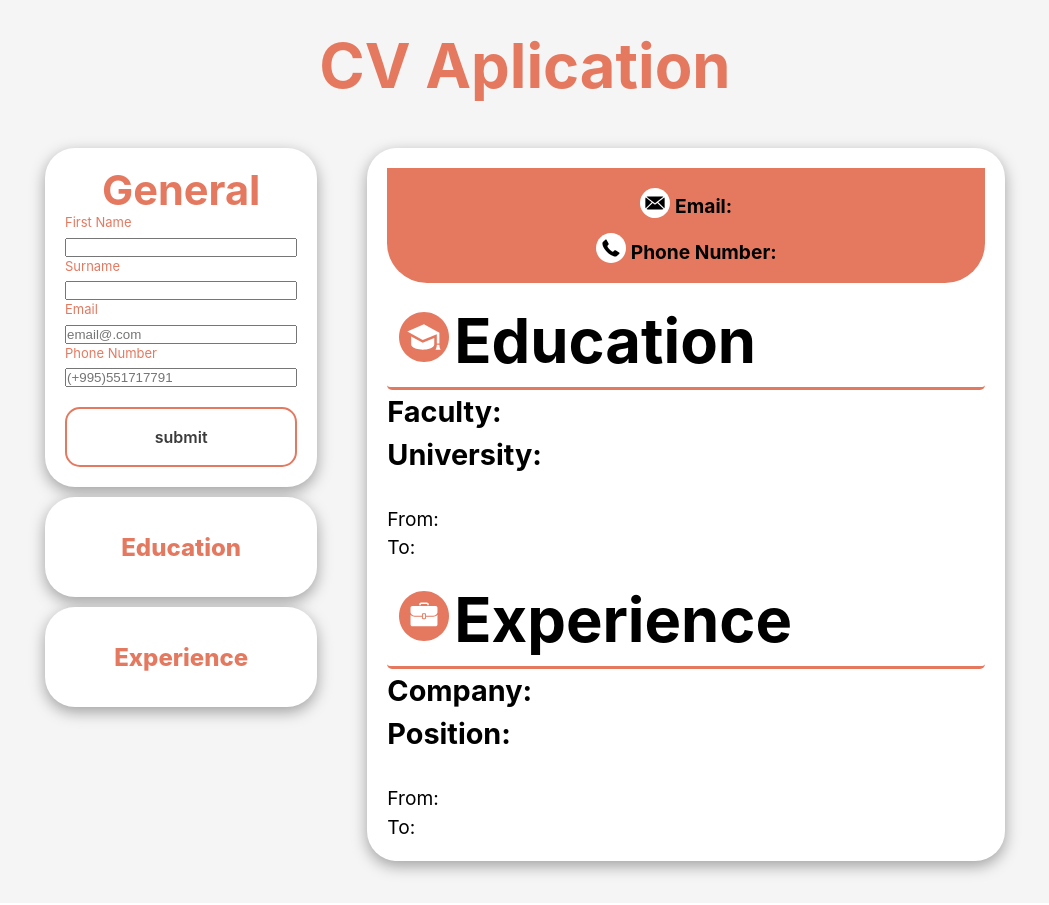
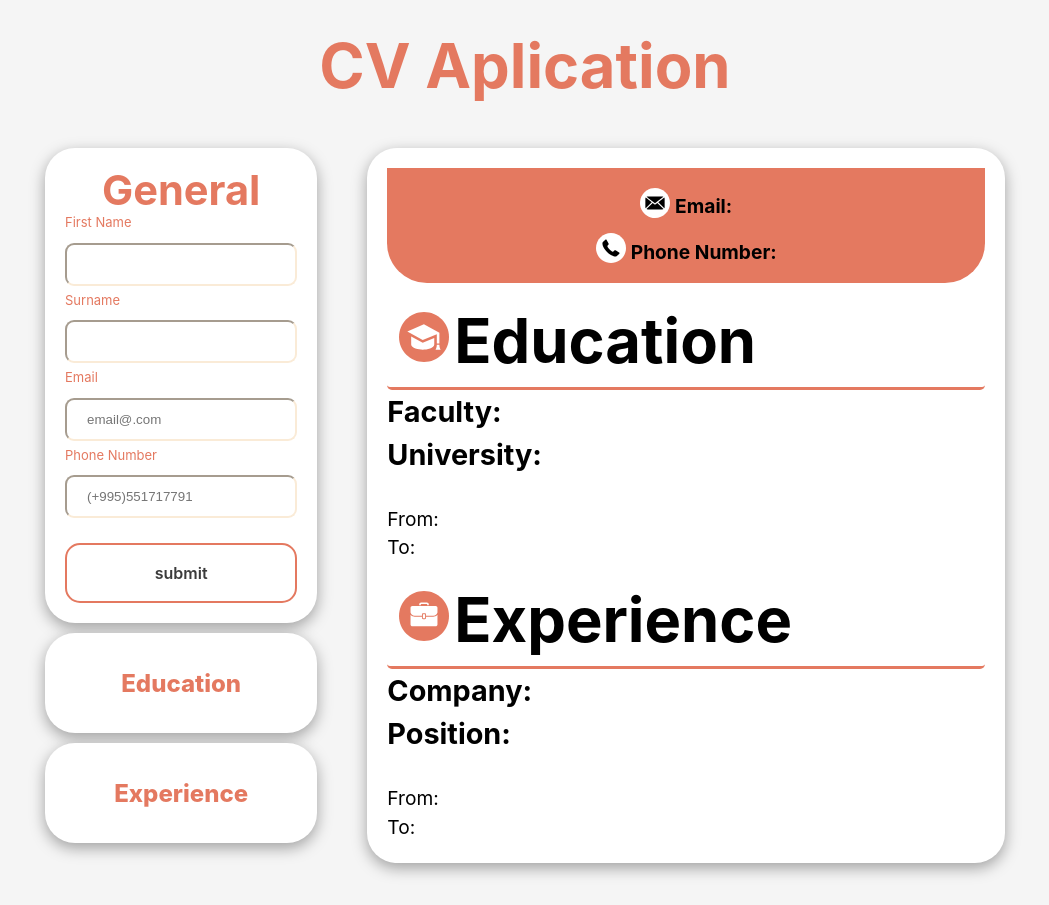
Before and after one commit to Omiadze/Cv-App, a React (Vite) app: page / in a window 1280 px wide. Shown: the whole page, without its empty margins (115-1164 px from the left). Built offline with nearby package versions, Linux system fonts and the light colour scheme.

Commit message:
change input design

```diff
--- a/src/components/inputSide/CreateInput/index.css
+++ b/src/components/inputSide/CreateInput/index.css
@@ -3,3 +3,14 @@
   flex-direction: column;
   gap: 5px;
 }
+input {
+  width: 100%;
+  padding: 12px 20px;
+  margin: 5px 0;
+  box-sizing: border-box;
+  border-radius: 9px;
+  border-color: antiquewhite;
+}
+input:focus {
+  background-color: whitesmoke;
+}
```
